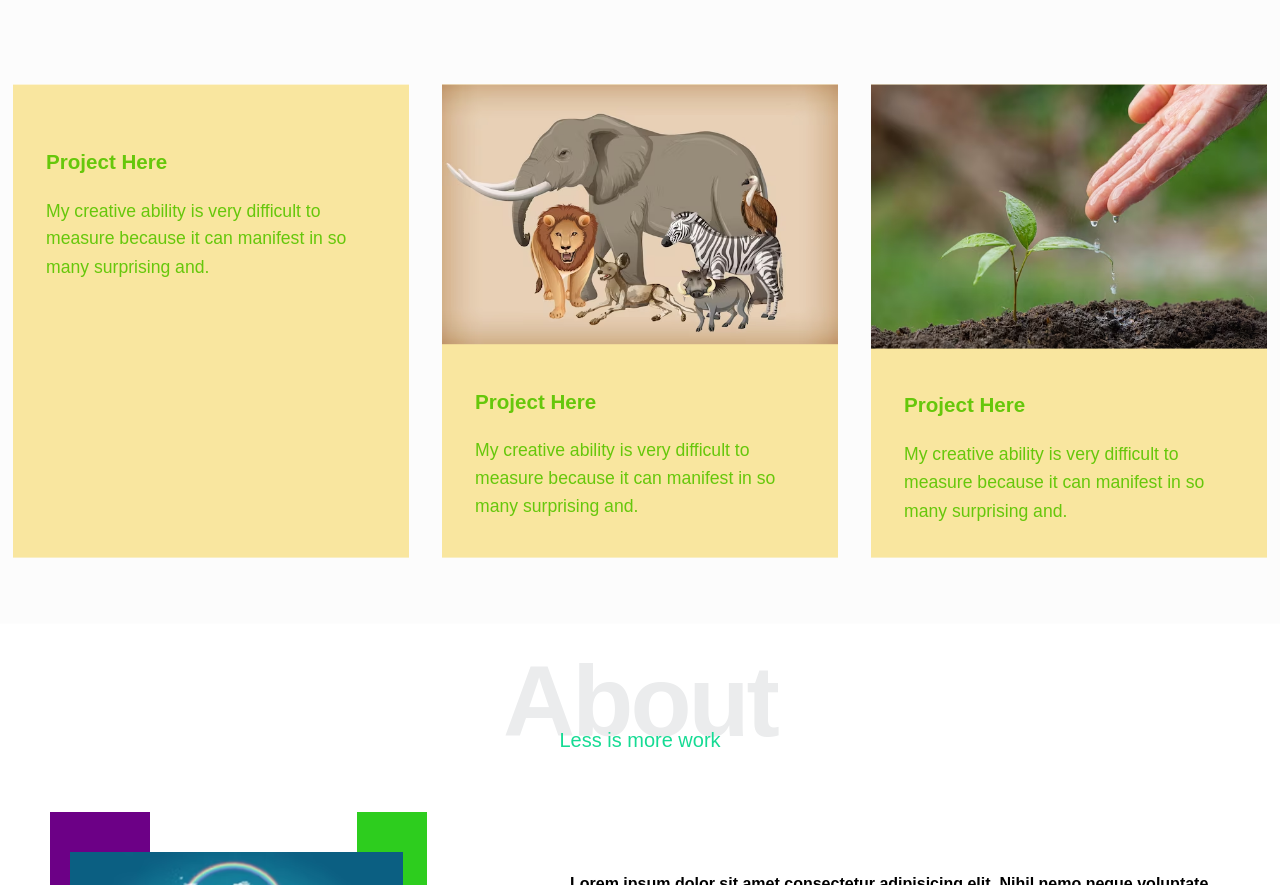
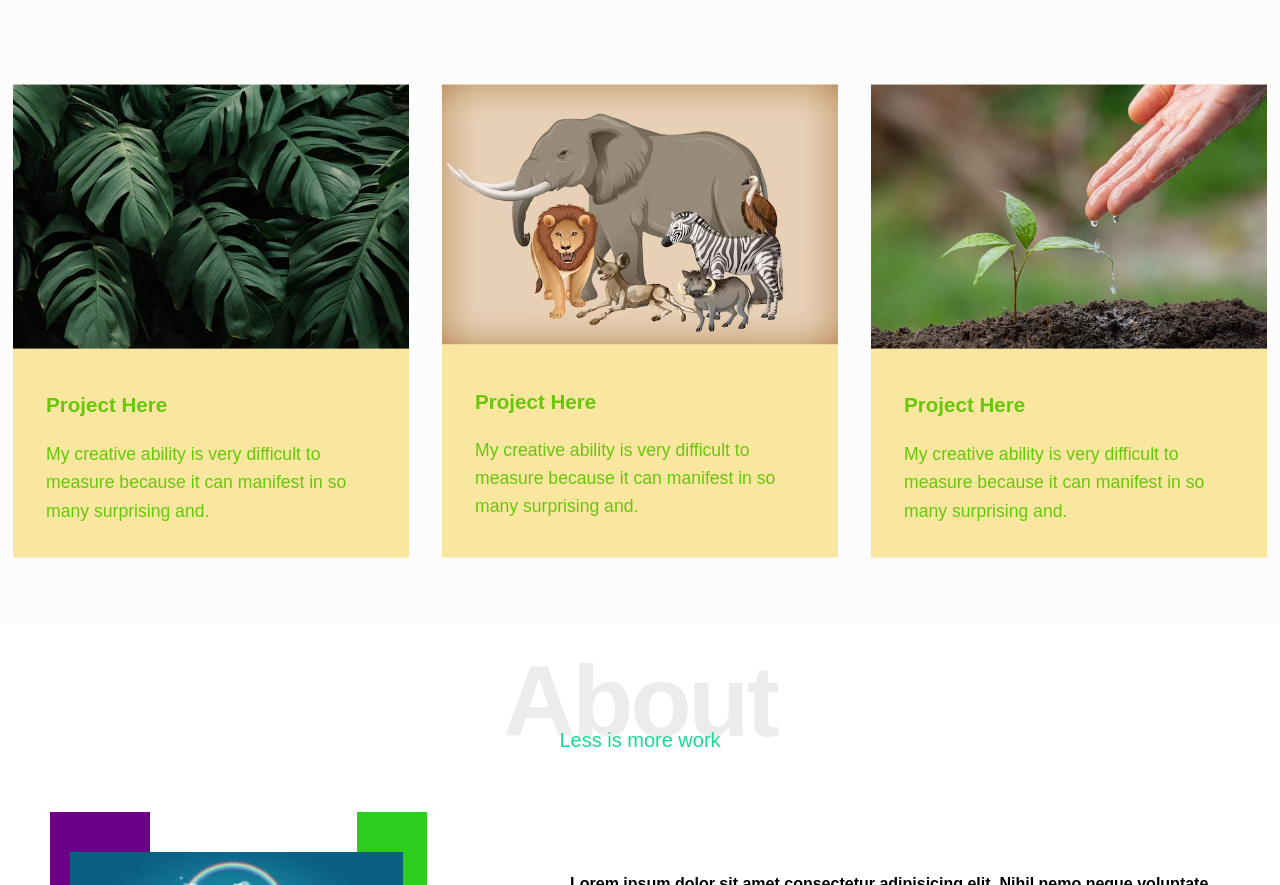
Before and after one commit to seif-samir89/Mountain-View, a plain HTML site: page index.html in a window 1280 px wide. Shown: the part 2501-3386 px from the top of the page. Drawn offline with Linux system fonts and the light colour scheme; files that its build step writes are made by us from their sources; the site is published under a folder, as on GitHub Pages, so addresses that start at the root find nothing.

Commit message:
Update index.html

```diff
--- a/index.html
+++ b/index.html
@@ -192,7 +192,7 @@
     <p>If you do it right, it will last forever.</p>
     <div class="portfolio-content">
       <div class="card">
-        <img decoding="async" src="/pll1.avif" alt="" />
+        <img decoding="async" src="pll1.avif" alt="" />
         <div class="info">
           <h3>Project Here</h3>
           <p>My creative ability is very difficult to measure because it can manifest in so many surprising and.</p>
```
